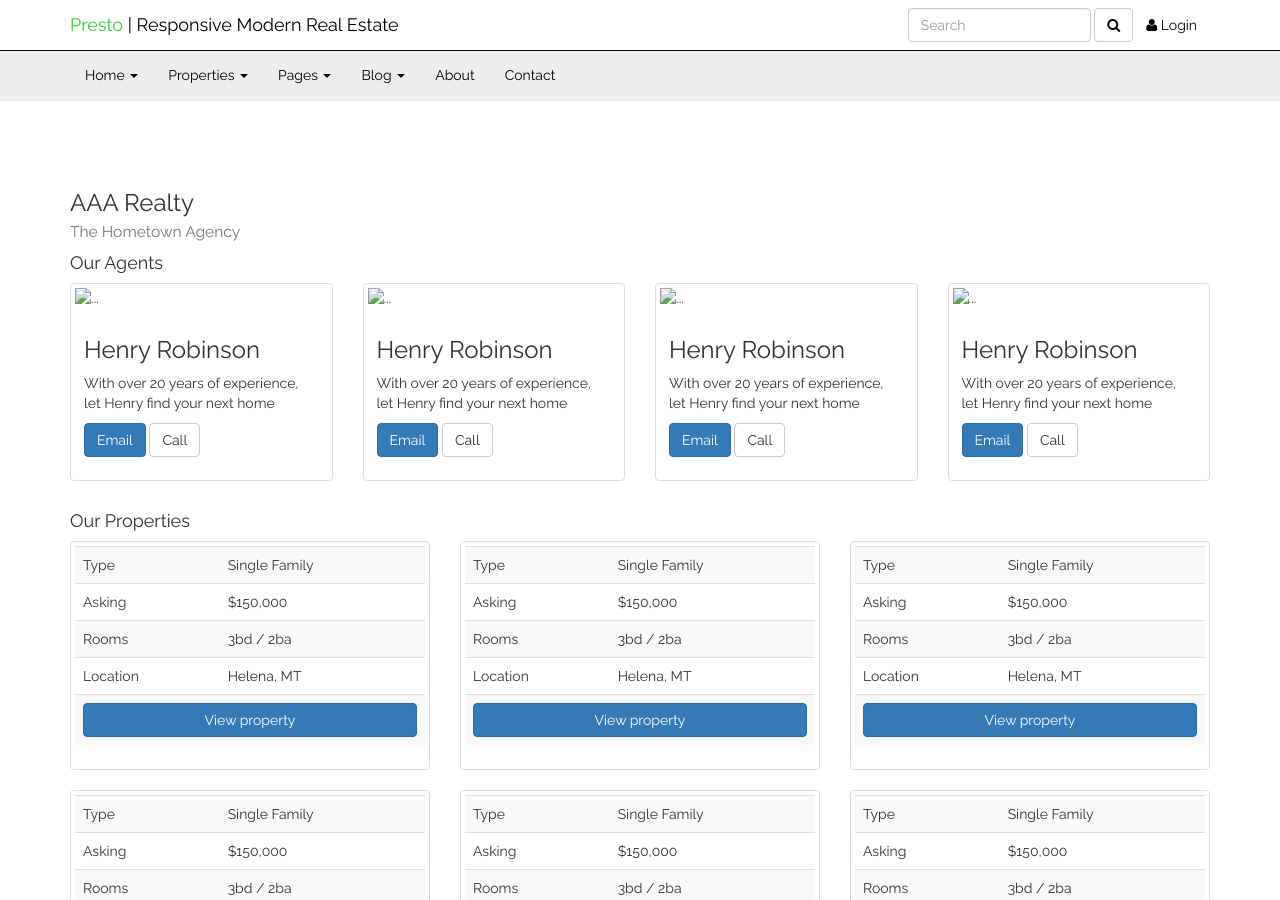
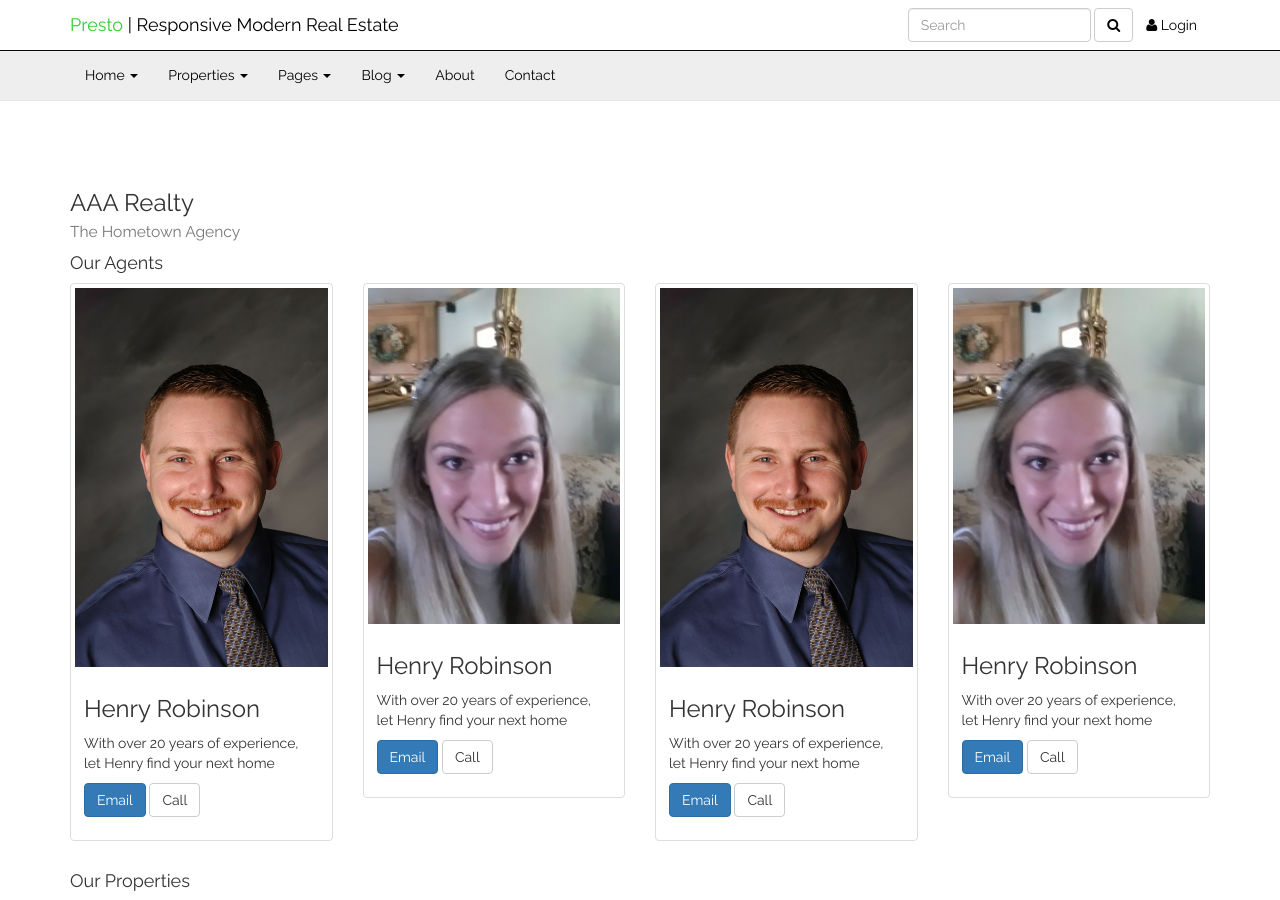
Before and after one commit to jonaldomo/jonaldomo.github.io, a Jekyll site: the page projects/real-estate-template/agent.html, which Jekyll copies as it is, in a window 1280 px wide and 900 px high. Built offline with Jekyll 4.4.1, drawn with Linux system fonts in a browser that asks for light colours; nearby versions of some CDN libraries.

Commit message:
image updates, menu update

```diff
--- a/projects/real-estate-template/agent.html
+++ b/projects/real-estate-template/agent.html
@@ -40,7 +40,7 @@
 
             <div class="col-sm-4 col-md-3">
               <div class="thumbnail">
-                <img data-src="holder.js/200x150" src="" alt="...">
+                <img src="./images/agent1.jpg" class="img-responsive" alt="real estate agent">
                 <div class="caption">
                   <h3>Henry Robinson</h3>
                   <p>With over 20 years of experience, let Henry find your next home</p>
@@ -51,7 +51,7 @@
 
             <div class="col-sm-4 col-md-3">
               <div class="thumbnail">
-                <img data-src="holder.js/200x150" alt="...">
+                <img src="./images/agent2.jpg" class="img-responsive" alt="real estate agent">
                 <div class="caption">
                   <h3>Henry Robinson</h3>
                   <p>With over 20 years of experience, let Henry find your next home</p>
@@ -62,7 +62,7 @@
 
             <div class="col-sm-4 col-md-3">
               <div class="thumbnail">
-                <img data-src="holder.js/200x150" alt="...">
+                <img src="./images/agent1.jpg" class="img-responsive" alt="real estate agent">
                 <div class="caption">
                   <h3>Henry Robinson</h3>
                   <p>With over 20 years of experience, let Henry find your next home</p>
@@ -73,7 +73,7 @@
 
             <div class="col-sm-4 col-md-3">
               <div class="thumbnail">
-                <img data-src="holder.js/200x150" alt="...">
+                <img src="./images/agent2.jpg" class="img-responsive" alt="real estate agent">
                 <div class="caption">
                   <h3>Henry Robinson</h3>
                   <p>With over 20 years of experience, let Henry find your next home</p>
@@ -95,7 +95,7 @@
 
               <div class="col-sm-6 col-md-4">
                 <div class="thumbnail">
-                  <img data-src="holder.js/100%x200">
+                  <img src="./images/house1.jpg" alt="house for sale" class="img-responsive">
                   <table class="table table-striped">
                     <tbody>
                       <tr><td>Type</td><td>Single Family</td></tr>
@@ -111,7 +111,7 @@
 
               <div class="col-sm-6 col-md-4">
                 <div class="thumbnail">
-                  <img data-src="holder.js/100%x200">
+                  <img src="./images/house2.jpg" alt="house for sale" class="img-responsive">
                   <table class="table table-striped">
                     <tbody>
                       <tr><td>Type</td><td>Single Family</td></tr>
@@ -127,7 +127,7 @@
 
               <div class="col-sm-6 col-md-4">
                 <div class="thumbnail">
-                  <img data-src="holder.js/100%x200">
+                  <img src="./images/house3.jpg" alt="house for sale" class="img-responsive">
                   <table class="table table-striped">
                     <tbody>
                       <tr><td>Type</td><td>Single Family</td></tr>
@@ -146,7 +146,7 @@
 
               <div class="col-sm-6 col-md-4">
                 <div class="thumbnail">
-                  <img data-src="holder.js/100%x200">
+                  <img src="./images/house4.jpg" alt="house for sale" class="img-responsive">
                   <table class="table table-striped">
                     <tbody>
                       <tr><td>Type</td><td>Single Family</td></tr>
@@ -162,7 +162,7 @@
 
               <div class="col-sm-6 col-md-4">
                 <div class="thumbnail">
-                  <img data-src="holder.js/100%x200">
+                  <img src="./images/house6.jpg" alt="house for sale" class="img-responsive">
                   <table class="table table-striped">
                     <tbody>
                       <tr><td>Type</td><td>Single Family</td></tr>
@@ -178,7 +178,7 @@
 
               <div class="col-sm-6 col-md-4">
                 <div class="thumbnail">
-                  <img data-src="holder.js/100%x200">
+                  <img src="./images/house5.jpg" alt="house for sale" class="img-responsive">
                   <table class="table table-striped">
                     <tbody>
                       <tr><td>Type</td><td>Single Family</td></tr>
--- a/projects/real-estate-template/templates/header.ejs
+++ b/projects/real-estate-template/templates/header.ejs
@@ -42,6 +42,7 @@
         <li class="dropdown">
           <a href="#" class="dropdown-toggle" data-toggle="dropdown">Pages <b class="caret"></b></a>
           <ul class="dropdown-menu">
+            <li><a href="agent.html">Agent Profiles</a></li>
             <li><a href="login.html">Login</a></li>
             <li><a href="register.html">Register</a></li>
             <li><a href="features.html">Features</a></li>
```
Also changed, not shown: projects/real-estate-template/images/agent2.jpg, projects/real-estate-template/images/agent3.jpg (deleted), projects/real-estate-template/images/agent4.jpg (deleted), projects/real-estate-template/images/image002.png (deleted).
